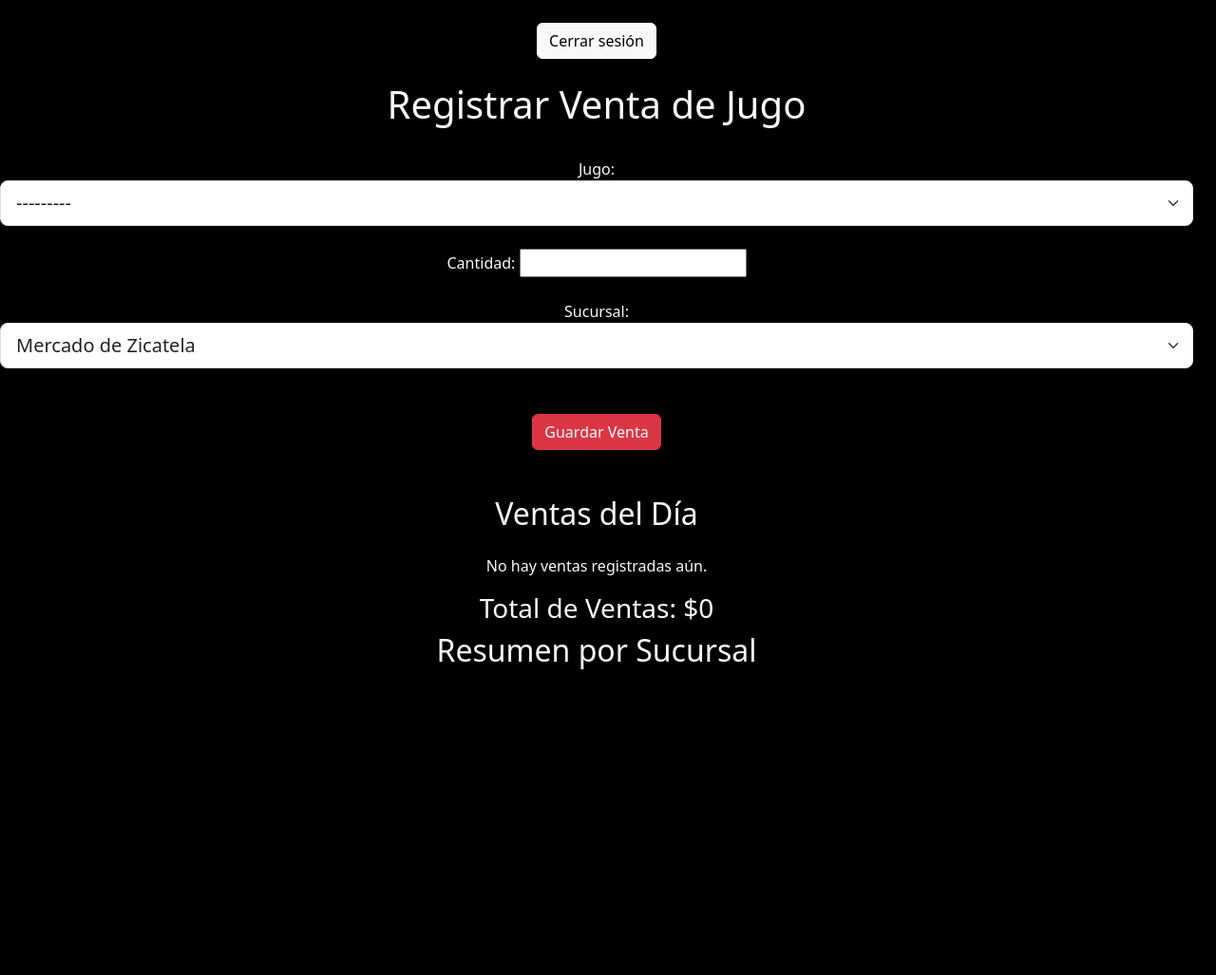
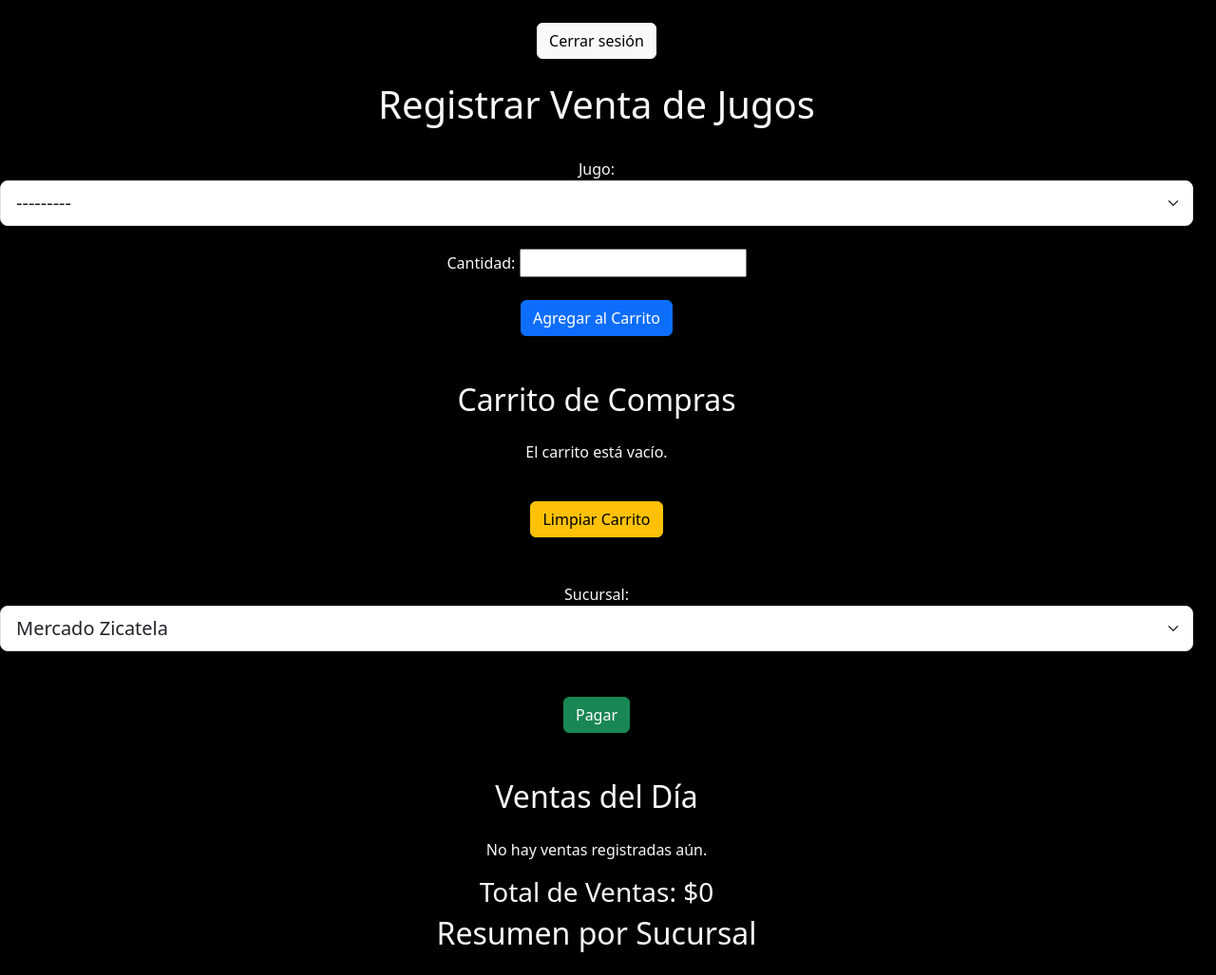
Before and after one commit to 0Notak/puntoventa1, a Django app: page /registro/ in a window 1280 px wide. Shown: the part 56-1083 px from the top of the page at 95% size. Before the commit the page ends 761 px from the top, so only its background shows below. Run offline with Django 4.2, Linux system fonts and the light colour scheme; a user stored in the database is signed in; data comes from the database, SQL or seed files in the repository; some libraries are stand-ins or nearby versions.

Commit message:
commit 2

```diff
--- a/inventario/control/forms.py
+++ b/inventario/control/forms.py
@@ -1,13 +1,13 @@
 from django import forms
-from .models import Venta, Jugo
+from .models import DetalleVenta, Jugo
 
-class VentaForm(forms.ModelForm):
+class DetalleVentaForm(forms.ModelForm):
     class Meta:
-        model = Venta
-        fields = ['jugo', 'cantidad', 'sucursal']
+        model = DetalleVenta
+        fields = ['jugo', 'cantidad']  # No incluir 'sucursal' aquí
 
     def __init__(self, *args, **kwargs):
-        super(VentaForm, self).__init__(*args, **kwargs)
+        super(DetalleVentaForm, self).__init__(*args, **kwargs)
         self.fields['precio'] = forms.DecimalField(widget=forms.HiddenInput(), required=False)
 
     def clean(self):
--- a/inventario/control/models.py
+++ b/inventario/control/models.py
@@ -13,17 +13,26 @@
     def __str__(self):
         return self.nombre
 
-
 class Venta(models.Model):
-    jugo = models.ForeignKey('Jugo', on_delete=models.CASCADE)
-    cantidad = models.PositiveIntegerField()
-    precio = models.DecimalField(max_digits=10, decimal_places=2)
     sucursal = models.ForeignKey(Sucursal, on_delete=models.CASCADE)
     fecha = models.DateField(auto_now_add=True)
 
     @property
     def total(self):
+        return sum(detalle.subtotal for detalle in self.detalleventa_set.all())
+
+    def __str__(self):
+        return f'Venta {self.id} - {self.sucursal.nombre} - {self.fecha}'
+
+class DetalleVenta(models.Model):
+    venta = models.ForeignKey(Venta, on_delete=models.CASCADE)
+    jugo = models.ForeignKey(Jugo, on_delete=models.CASCADE)
+    cantidad = models.PositiveIntegerField()
+    precio = models.DecimalField(max_digits=10, decimal_places=2)
+
+    @property
+    def subtotal(self):
         return self.cantidad * self.precio
 
     def __str__(self):
-        return f'{self.jugo.nombre} - {self.sucursal.nombre} - {self.fecha}'
+        return f'{self.jugo.nombre} - {self.cantidad} unidades'
--- a/inventario/control/templates/control/registro.html
+++ b/inventario/control/templates/control/registro.html
@@ -1,17 +1,19 @@
-{% extends 'control/layaut.html' %}{% block content %}
+{% extends 'control/layaut.html' %}
+{% block content %}
 <div class="row" style="text-align: center;">
     <form action="{% url 'logout' %}" method="post" class="text-light">
         {% csrf_token %}
         <button type="submit" class="btn btn-light mt-4 mb-4">Cerrar sesión</button>
     </form>
-    <h1 class="text-light">Registrar Venta de Jugo</h1>
+    <h1 class="text-light">Registrar Venta de Jugos</h1>
     <form method="post" class="text-light">
         {% csrf_token %}
+        <input type="hidden" name="action" value="agregar">
 
         <!-- Campo de Jugo -->
         <div class="mb-4 mt-4">
             <label for="{{ form.jugo.id_for_label }}">Jugo:</label>
-            <select name="jugo" id="{{ form.jugo.id_for_label }}" class="form-select form-select-lg mb-3">
+            <select name="{{ form.jugo.name }}" id="{{ form.jugo.id_for_label }}" class="form-select form-select-lg mb-3">
                 {% for value, label in form.jugo.field.choices %}
                     <option value="{{ value }}" {% if value == form.jugo.value %}selected{% endif %}>
                         {{ label }}
@@ -23,33 +25,65 @@
         <!-- Campo de Cantidad -->
         <div>
             <label for="{{ form.cantidad.id_for_label }}">Cantidad:</label>
-            <input class="form-text-lg" type="number" name="cantidad" id="{{ form.cantidad.id_for_label }}" value="{{ form.cantidad.value }}" required>
+            <input class="form-text-lg" type="number" name="{{ form.cantidad.name }}" id="{{ form.cantidad.id_for_label }}" value="{{ form.cantidad.value }}" required>
         </div>
 
-        <!-- Campo de Sucursal -->
+        <!-- Botón para agregar al carrito -->
+        <button type="submit" class="btn btn-primary mb-4 mt-4">Agregar al Carrito</button>
+    </form>
+
+    <!-- Carrito de Compras -->
+    <h2 class="text-light mt-4 mb-4">Carrito de Compras</h2>
+    <ul>
+        {% for item in carrito %}
+            <li class="text-light">{{ item.jugo_nombre }} - {{ item.cantidad }} unidades - ${{ item.precio|floatformat:2 }}</li>
+        {% empty %}
+            <li class="text-light">El carrito está vacío.</li>
+        {% endfor %}
+    </ul>
+
+    <!-- Botón para limpiar el carrito -->
+    <form method="post" class="text-light">
+        {% csrf_token %}
+        <input type="hidden" name="action" value="limpiar">
+        <button type="submit" class="btn btn-warning mb-4 mt-4">Limpiar Carrito</button>
+    </form>
+
+    <!-- Formulario para pagar -->
+    <form method="post" class="text-light">
+        {% csrf_token %}
+        <input type="hidden" name="action" value="pagar">
         <div class="mt-4 mb-4">
-            <label for="{{ form.sucursal.id_for_label }}">Sucursal:</label>
-            <select name="sucursal" id="{{ form.sucursal.id_for_label }}"  class="form-select form-select-lg mb-3">
-                {% for sucursal in form.sucursal.field.queryset %}
-                    <option value="{{ sucursal.id }}" {% if sucursal.id == form.sucursal.value %}selected{% endif %}>
+            <label for="sucursal">Sucursal:</label>
+            <select name="sucursal" id="sucursal" class="form-select form-select-lg mb-3">
+                {% for sucursal in sucursales %}
+                    <option value="{{ sucursal.id }}">
                         {{ sucursal.nombre }}
                     </option>
                 {% endfor %}
             </select>
         </div>
-
-        <!-- Botón para enviar el formulario -->
-        <button type="submit" class="btn btn-danger mb-4 mt-4">Guardar Venta</button>
+        <button type="submit" class="btn btn-success mb-4 mt-4">Pagar</button>
     </form>
 
     <h2 class="text-light mt-4 mb-4">Ventas del Día</h2>
-    <ul>
-        {% for venta in ventas %}
-            <li class="text-light">{{ venta.jugo }} - {{ venta.cantidad }} unidades - ${{ venta.total }} - {{ venta.sucursal.nombre }}</li>
-        {% empty %}
-            <li class="text-light">No hay ventas registradas aún.</li>
-        {% endfor %}
-    </ul>
+    {% for venta in ventas %}
+        <div class="text-light mb-4" id="venta-{{ venta.id }}">
+            <h3>Venta {{ forloop.counter }}:</h3>
+            <ul>
+                {% for detalle in venta.detalleventa_set.all %}
+                    <li>{{ detalle.jugo.nombre }} - {{ detalle.cantidad }} unidades - ${{ detalle.subtotal }}</li>
+                {% endfor %}
+            </ul>
+            <p>Total: ${{ venta.total }} - Sucursal: {{ venta.sucursal.nombre }}</p>
+            <!-- Botón para imprimir esta venta -->
+            <button type="button" class="btn btn-info mb-4 mt-4" onclick="imprimirVenta('venta-{{ venta.id }}')">
+                Imprimir Venta
+            </button>
+        </div>
+    {% empty %}
+        <p class="text-light">No hay ventas registradas aún.</p>
+    {% endfor %}
 
     <h3 class="text-light">Total de Ventas: ${{ total_ventas }}</h3>
 
@@ -60,4 +94,15 @@
         {% endfor %}
     </ul>
 </div>
-{%endblock%}
+
+<script type="text/javascript">
+    function imprimirVenta(ventaId) {
+        const ventaSection = document.getElementById(ventaId);
+        const printWindow = window.open('', '_blank');
+        printWindow.document.write('<html><head><title>Venta</title></head><body>' + ventaSection.innerHTML + '</body></html>');
+        printWindow.document.close();
+        printWindow.print();
+    }
+</script>
+
+{% endblock %}
--- a/inventario/control/views.py
+++ b/inventario/control/views.py
@@ -1,7 +1,5 @@
 # control/views.py
-from django.shortcuts import render, redirect
-from .forms import VentaForm
-from .models import Venta, Sucursal
+from django.shortcuts import render, redirect, get_object_or_404
 from django.contrib.auth.decorators import login_required
 from django.db.models import Sum
 from datetime import date
@@ -9,6 +7,9 @@
 from django.contrib.auth.forms import AuthenticationForm
 import datetime
 from django.core.paginator import Paginator
+from .forms import DetalleVentaForm
+
+
 # Vista para login (usaremos Django Auth)
 def login_view(request):
     if request.method == 'POST':
@@ -24,31 +25,75 @@
 
 # Vista para el formulario de registro de ventas
 
+
+
+from .models import Venta, DetalleVenta, Sucursal, Jugo
+from .forms import DetalleVentaForm
+
 @login_required
 def registro_view(request):
+    # Utiliza la sesión para mantener el carrito entre solicitudes
+    if 'carrito' not in request.session:
+        request.session['carrito'] = []
+
+    carrito = request.session['carrito']
+
     if request.method == 'POST':
-        form = VentaForm(request.POST)
-        if form.is_valid():
-            form.save()
+        action = request.POST.get('action')
+
+        if action == 'agregar':
+            form = DetalleVentaForm(request.POST)
+            if form.is_valid():
+                # Agregar al carrito con conversiones necesarias
+                item = {
+                    'jugo_id': form.cleaned_data['jugo'].id,
+                    'jugo_nombre': form.cleaned_data['jugo'].nombre,
+                    'cantidad': form.cleaned_data['cantidad'],
+                    'precio': float(form.cleaned_data['jugo'].precio)  # Convertir a float
+                }
+                carrito.append(item)
+                request.session.modified = True  # Marca la sesión como modificada
+
+        elif action == 'pagar':
+            if carrito:
+                sucursal_id = request.POST.get('sucursal')
+                sucursal = get_object_or_404(Sucursal, id=sucursal_id)  # Maneja el caso en que la sucursal no exista
+                venta = Venta.objects.create(sucursal=sucursal)
+                for item in carrito:
+                    jugo = Jugo.objects.get(id=item['jugo_id'])
+                    DetalleVenta.objects.create(
+                        venta=venta,
+                        jugo=jugo,
+                        cantidad=item['cantidad'],
+                        precio=item['precio']
+                    )
+                # Limpia el carrito después de pagar
+                carrito.clear()
+                request.session.modified = True
+                return redirect('registro')
+
+        elif action == 'limpiar':
+            # Limpiar el carrito
+            carrito.clear()
+            request.session.modified = True
             return redirect('registro')
+
     else:
-        form = VentaForm()
+        form = DetalleVentaForm()
 
-    # Filtrar ventas del día para mostrarlas
     ventas = Venta.objects.filter(fecha=date.today())
-
-    # Calcular el total de ventas del día, usando la propiedad 'total' en el modelo
     total_ventas = sum(venta.total for venta in ventas)
-
-    # Resumen de ventas por sucursal (calculamos el total de cada sucursal)
-    resumen = ventas.values('sucursal__nombre').annotate(total=Sum('cantidad'))
+    resumen = ventas.values('sucursal__nombre').annotate(total=Sum('detalleventa__cantidad'))
 
     return render(request, 'control/registro.html', {
         'form': form,
+        'carrito': carrito,
         'ventas': ventas,
         'resumen': resumen,
-        'total_ventas': total_ventas
+        'total_ventas': total_ventas,
+        'sucursales': Sucursal.objects.all()  # Pasa las sucursales al template
     })
+
 # Vista para mostrar los registros con gráficos
 @login_required
 def reporte_view(request):
```
Also changed, not shown: inventario/control/migrations/0001_initial.py, inventario/db.sqlite3.
